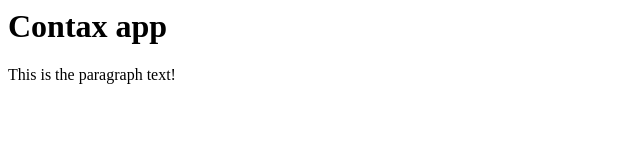
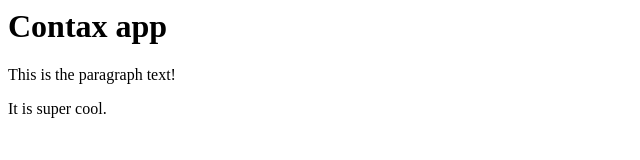
Before and after one commit to lindseyvoskowsky/contax, a plain HTML site: page index.html in a window 1280 px wide. Shown: the whole page, without its empty margins (0-640 px from the left). Drawn offline with Linux system fonts and the light colour scheme.

Commit message:
Added a new <p>

```diff
--- a/index.html
+++ b/index.html
@@ -6,6 +6,7 @@
 	<body>
 	<h1>Contax app</h1>
 	<p>This is the paragraph text!</p>
+	<p>It is super cool. </p>
 	</body>
 
 </html>
```
